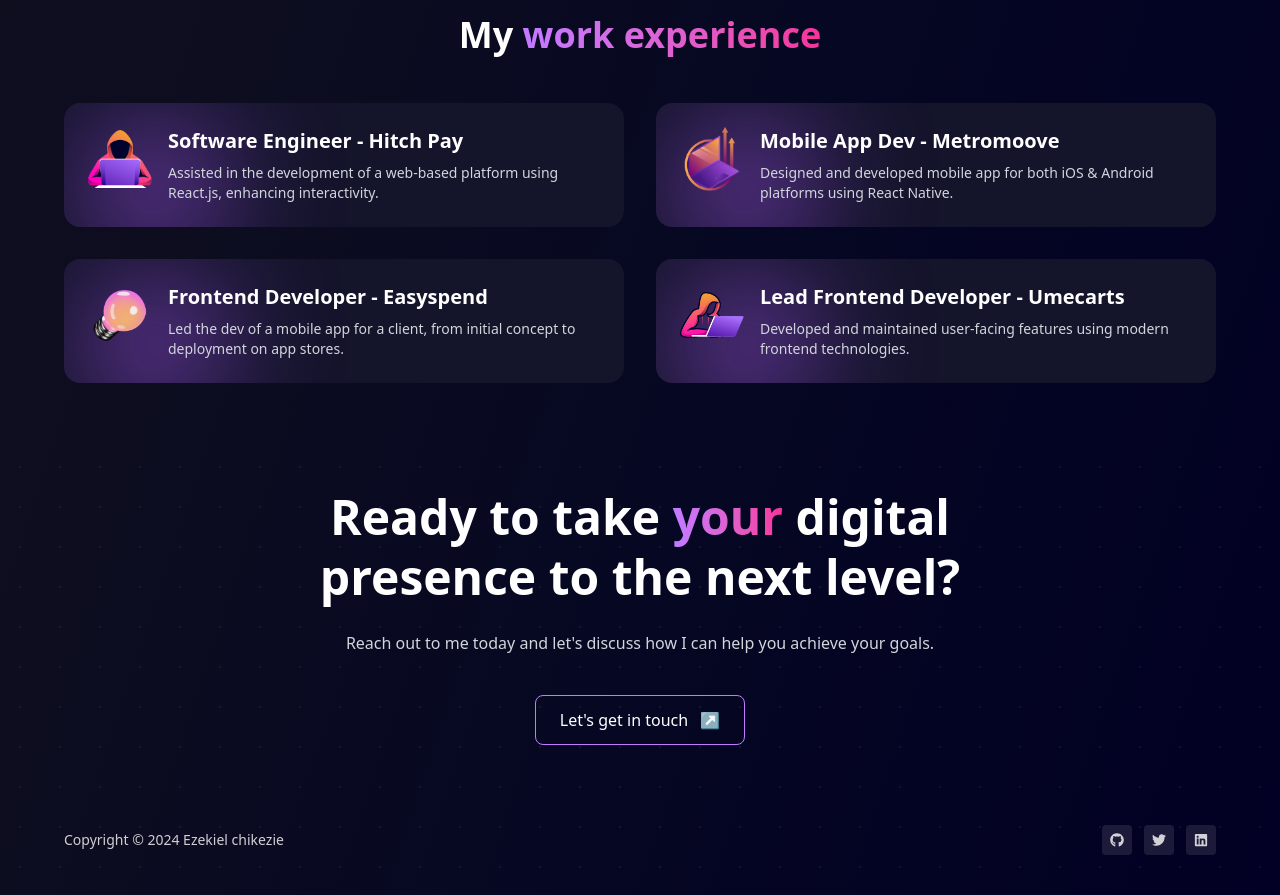
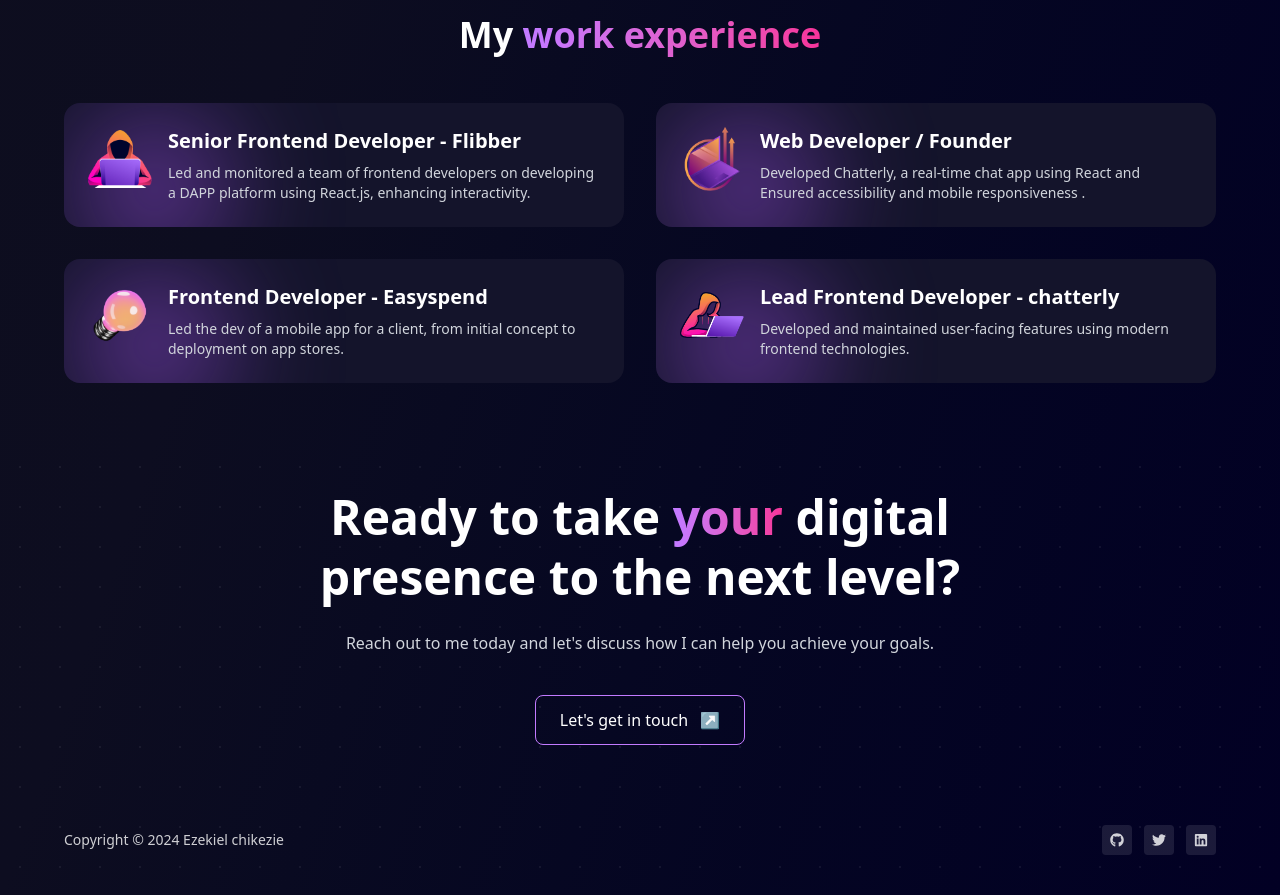
Before and after one commit to Ezekiel544/Ezekiel, a React (Vite) app: page / in a window 1280 px wide. Shown: the part 2900-3795 px from the top of the page. Built offline with nearby package versions, Linux system fonts and the light colour scheme.

Commit message:
i made changes on the  src/workexperince.jsx

```diff
--- a/src/workexperince.jsx
+++ b/src/workexperince.jsx
@@ -6,13 +6,13 @@ import Expthird from '../src/assets/expthird.png'
 import Expfourth from '../src/assets/expfourth.png'
 const workData = [
   {
-    title: 'Software Engineer - Hitch Pay',
-    desc: 'Assisted in the development of a web-based platform using React.js, enhancing interactivity.',
+    title: 'Senior Frontend Developer - Flibber',
+    desc: 'Led and monitored a team of frontend developers on developing a DAPP platform using React.js, enhancing interactivity.',
     icon: Expfirst,
   },
   {
-    title: 'Mobile App Dev - Metromoove',
-    desc: 'Designed and developed mobile app for both iOS & Android platforms using React Native.',
+    title: 'Web Developer / Founder',
+    desc: 'Developed Chatterly, a real-time chat app using React and Ensured accessibility and mobile responsiveness .',
     icon: Expsecond,
   },
   {
@@ -21,7 +21,7 @@ const workData = [
     icon: Expthird,
   },
   {
-    title: 'Lead Frontend Developer - Umecarts',
+    title: 'Lead Frontend Developer - chatterly',
     desc: 'Developed and maintained user-facing features using modern frontend technologies.',
     icon: Expfourth,
   },
```
